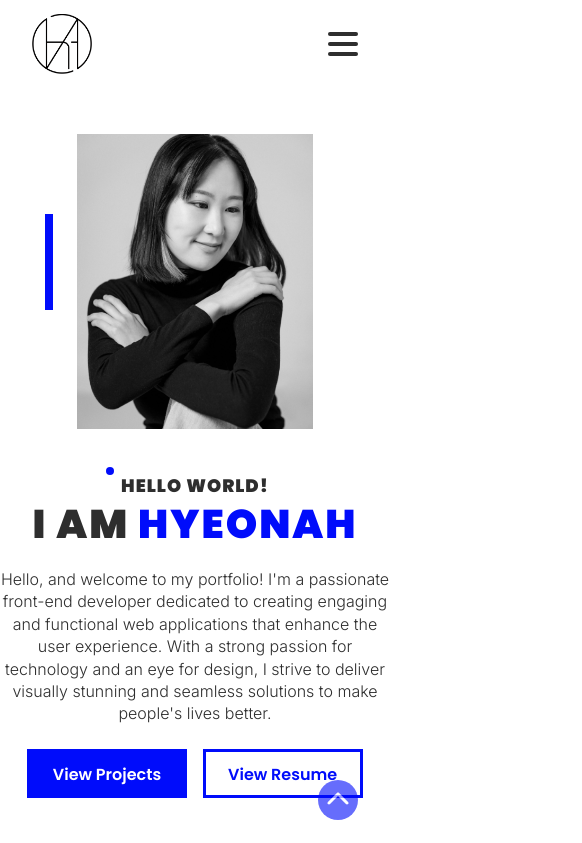
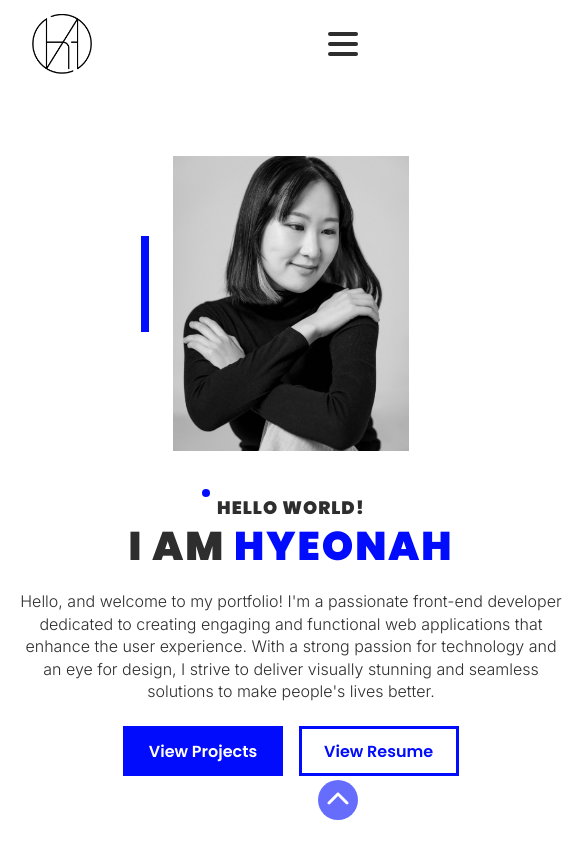
Before and after one commit to hyeonahc/portfolio, a Next.js app: page / in a window 390 px wide. Shown: the top 843 px of the page, 582 px wide, since content can reach past the window. Built offline with nearby package versions, Linux system fonts and the light colour scheme; a web font is replaced by a local one.

Commit message:
#27 design: Update layout for mobile

```diff
--- a/components/Layout/Layout.styled.js
+++ b/components/Layout/Layout.styled.js
@@ -16,6 +16,10 @@ export const Container = styled.div`
   }
   @media (max-width: ${props => props.theme.breakpoints.md}) {
     padding: 0;
+  }
+  @media (max-width: ${props => props.theme.breakpoints.sm}) {
+    width: fit-content;
+    padding: 0 1em;
   }
 `
 
```
